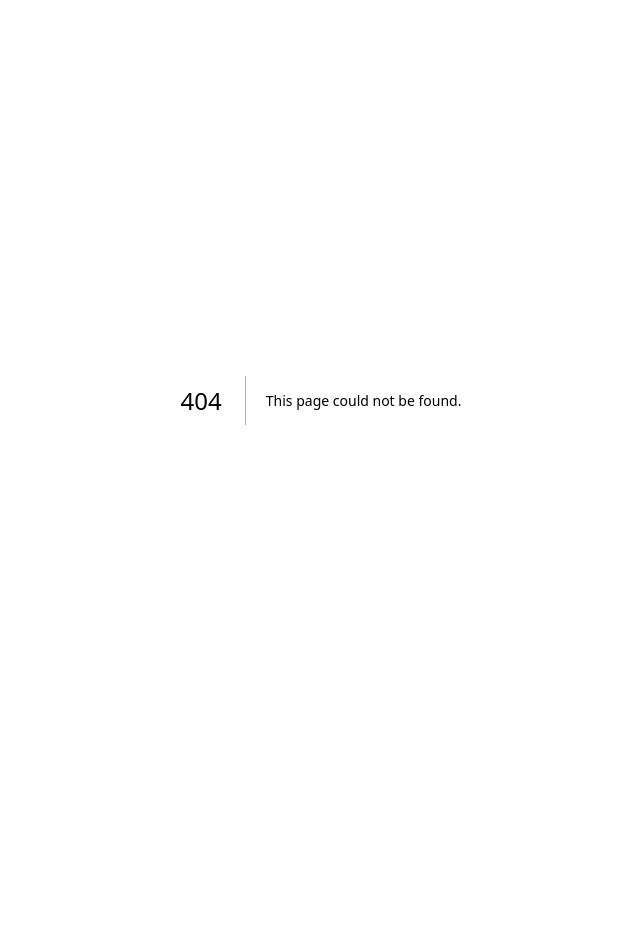
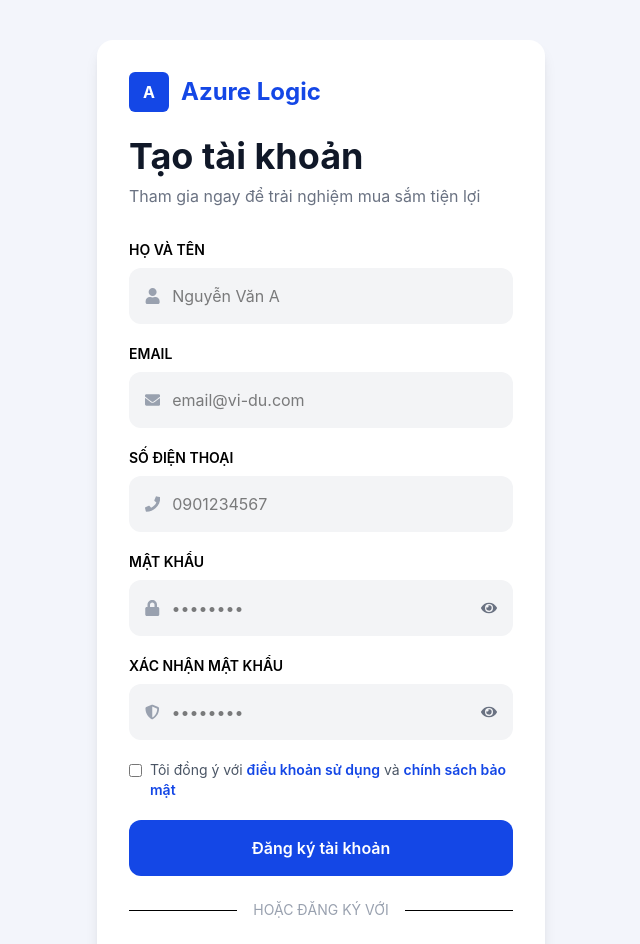
Before and after one commit to bao200406/Devninjas-Tech-Website-FE, a Next.js app: page /register in a window 1280 px wide. Before the commit this address had no page. Shown: the top 944 px of the page, without its empty margins (319-959 px from the left). Before the commit the page ends 800 px from the top, so only its background shows below. Built offline with nearby package versions, Linux system fonts and the light colour scheme.

Commit message:
Update register page

```diff
--- /dev/null
+++ b/src/app/register/page.jsx
@@ -0,0 +1,220 @@
+"use client";
+
+import { useState } from "react";
+import {
+  FaUser,
+  FaEnvelope,
+  FaPhone,
+  FaLock,
+  FaShieldAlt,
+  FaEye,
+  FaEyeSlash,
+  FaGoogle,
+} from "react-icons/fa";
+
+export default function RegisterPage() {
+  const [showPassword, setShowPassword] = useState(false);
+  const [showConfirm, setShowConfirm] = useState(false);
+
+  return (
+    <div className="min-h-screen bg-[#f3f5fb] flex items-center justify-center px-4 py-10">
+      <div className="w-full max-w-md bg-white rounded-2xl shadow-lg p-8">
+        {/* Logo */}
+        <div className="flex items-center gap-3 mb-6">
+          <div className="w-10 h-10 rounded-md bg-blue-700 flex items-center justify-center text-white font-bold">
+            A
+          </div>
+
+          <h2 className="text-2xl font-bold text-blue-700">
+            Azure Logic
+          </h2>
+        </div>
+
+        {/* Heading */}
+        <h1 className="text-4xl font-bold text-gray-900 mb-2">
+          Tạo tài khoản
+        </h1>
+
+        <p className="text-gray-500 mb-8">
+          Tham gia ngay để trải nghiệm mua sắm tiện lợi
+        </p>
+
+        <form className="space-y-5">
+          {/* Họ tên */}
+          <div>
+            <label className="block text-sm font-semibold mb-2">
+              HỌ VÀ TÊN
+            </label>
+
+            <div className="flex items-center bg-gray-100 rounded-xl px-4">
+              <FaUser className="text-gray-400" />
+
+              <input
+                type="text"
+                placeholder="Nguyễn Văn A"
+                className="w-full bg-transparent px-3 py-4 outline-none"
+              />
+            </div>
+          </div>
+
+          {/* Email */}
+          <div>
+            <label className="block text-sm font-semibold mb-2">
+              EMAIL
+            </label>
+
+            <div className="flex items-center bg-gray-100 rounded-xl px-4">
+              <FaEnvelope className="text-gray-400" />
+
+              <input
+                type="email"
+                placeholder="email@vi-du.com"
+                className="w-full bg-transparent px-3 py-4 outline-none"
+              />
+            </div>
+          </div>
+
+          {/* SĐT */}
+          <div>
+            <label className="block text-sm font-semibold mb-2">
+              SỐ ĐIỆN THOẠI
+            </label>
+
+            <div className="flex items-center bg-gray-100 rounded-xl px-4">
+              <FaPhone className="text-gray-400" />
+
+              <input
+                type="text"
+                placeholder="0901234567"
+                className="w-full bg-transparent px-3 py-4 outline-none"
+              />
+            </div>
+          </div>
+
+          {/* Password */}
+          <div>
+            <label className="block text-sm font-semibold mb-2">
+              MẬT KHẨU
+            </label>
+
+            <div className="flex items-center bg-gray-100 rounded-xl px-4">
+              <FaLock className="text-gray-400" />
+
+              <input
+                type={showPassword ? "text" : "password"}
+                placeholder="••••••••"
+                className="w-full bg-transparent px-3 py-4 outline-none"
+              />
+
+              <button
+                type="button"
+                onClick={() =>
+                  setShowPassword(!showPassword)
+                }
+              >
+                {showPassword ? (
+                  <FaEyeSlash className="text-gray-500" />
+                ) : (
+                  <FaEye className="text-gray-500" />
+                )}
+              </button>
+            </div>
+          </div>
+
+          {/* Confirm Password */}
+          <div>
+            <label className="block text-sm font-semibold mb-2">
+              XÁC NHẬN MẬT KHẨU
+            </label>
+
+            <div className="flex items-center bg-gray-100 rounded-xl px-4">
+              <FaShieldAlt className="text-gray-400" />
+
+              <input
+                type={showConfirm ? "text" : "password"}
+                placeholder="••••••••"
+                className="w-full bg-transparent px-3 py-4 outline-none"
+              />
+
+              <button
+                type="button"
+                onClick={() =>
+                  setShowConfirm(!showConfirm)
+                }
+              >
+                {showConfirm ? (
+                  <FaEyeSlash className="text-gray-500" />
+                ) : (
+                  <FaEye className="text-gray-500" />
+                )}
+              </button>
+            </div>
+          </div>
+
+          {/* Checkbox */}
+          <label className="flex items-start gap-2 text-sm text-gray-600">
+            <input type="checkbox" className="mt-1" />
+
+            <span>
+              Tôi đồng ý với{" "}
+              <a
+                href="#"
+                className="text-blue-700 font-semibold"
+              >
+                điều khoản sử dụng
+              </a>{" "}
+              và{" "}
+              <a
+                href="#"
+                className="text-blue-700 font-semibold"
+              >
+                chính sách bảo mật
+              </a>
+            </span>
+          </label>
+
+          {/* Register */}
+          <button
+            type="submit"
+            className="w-full bg-blue-700 hover:bg-blue-800 text-white py-4 rounded-xl font-semibold transition"
+          >
+            Đăng ký tài khoản
+          </button>
+        </form>
+
+        {/* Divider */}
+        <div className="flex items-center my-6">
+          <div className="flex-1 border-t"></div>
+
+          <span className="px-4 text-gray-400 text-sm">
+            HOẶC ĐĂNG KÝ VỚI
+          </span>
+
+          <div className="flex-1 border-t"></div>
+        </div>
+
+            <button className="w-full border border-gray-300 rounded-xl py-4 flex items-center justify-center gap-3 hover:bg-gray-50 transition">
+            <img
+                src="https://www.gstatic.com/firebasejs/ui/2.0.0/images/auth/google.svg"
+                alt="Google"
+                className="w-5 h-5"
+            />
+            <span className="font-medium text-gray-700">
+                Google
+            </span>
+            </button>
+
+        {/* Login */}
+        <p className="text-center mt-8 text-gray-600">
+          Đã có tài khoản?{" "}
+          <a
+            href="/login"
+            className="text-blue-700 font-semibold"
+          >
+            Đăng nhập
+          </a>
+        </p>
+      </div>
+    </div>
+  );
+}
```
